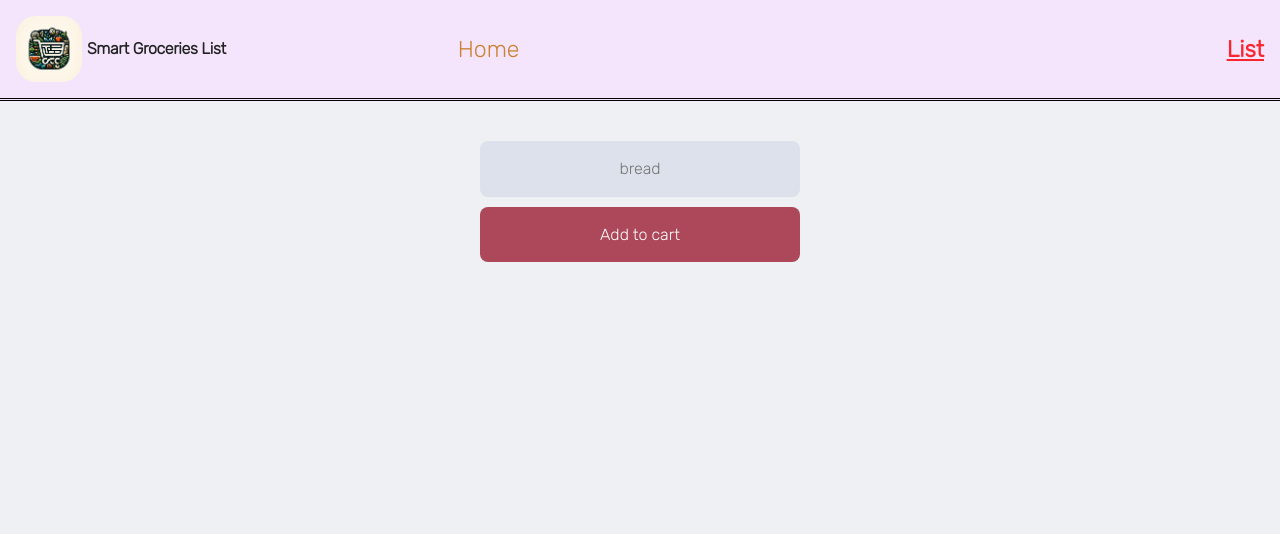
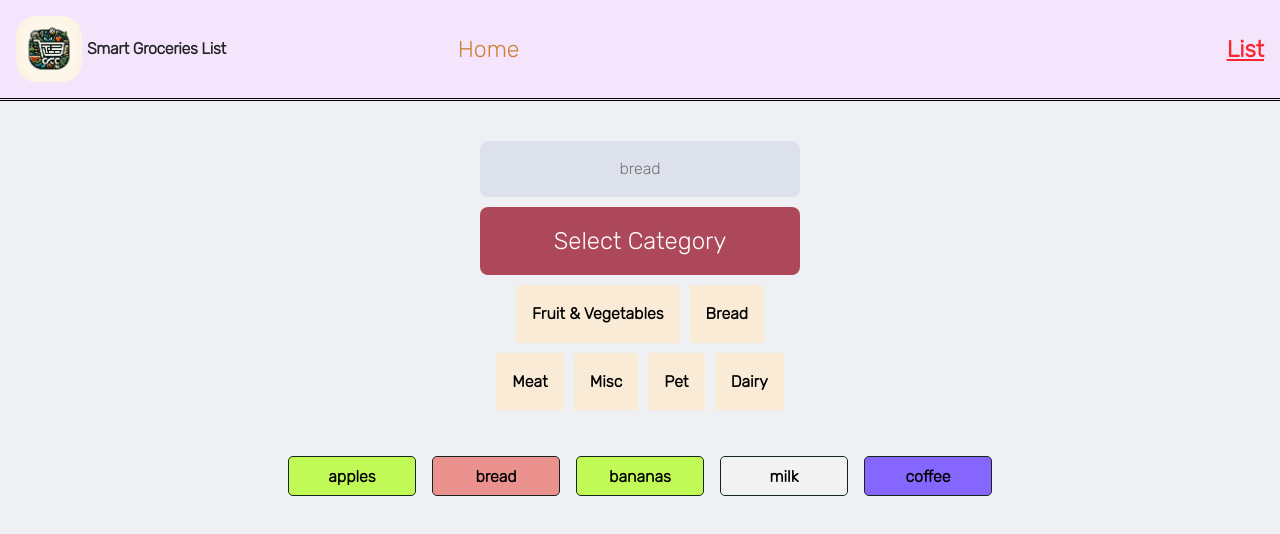
Before and after one commit to jbarriguete86/Supermakert-App, a React (Vite) app: page /list in a window 1280 px wide. Shown: the top 534 px of the page. Built offline with nearby package versions, Linux system fonts and the light colour scheme; no server answers; the database is empty.

Commit message:
updated
I added the whole functionalities, need to work on refactoring the filter to just display element within the filter and then setup the firebase realtime database to make it functional

```diff
--- a/src/App.jsx
+++ b/src/App.jsx
@@ -3,19 +3,8 @@ import { BrowserRouter, Routes, Route, Link } from "react-router-dom"
 import Home from './pages/Home'
 import List from './pages/List'
 import MainLayout from './components/MainLayout'
-import { getItems} from "./configuration/configuration"
 
 function App() {
-  const [items, setItems] = React.useState(null)
-
-
-  React.useEffect(()=>{
-    async function loadItems(){
-      const data = await getItems()
-      setItems(data)
-    }
-    loadItems()
-  },[])
 
 
   return (
--- /dev/null
+++ b/src/components/Card.jsx
@@ -0,0 +1,8 @@
+import React from "react"
+import Styles from "./components.module.css"
+
+export default function Card( {children, category}){
+    const categoryClass = Styles[category]
+    let combinedClasses=`${Styles.card} ${categoryClass}`
+return <p className={combinedClasses}>{children}</p>
+}
--- /dev/null
+++ b/src/components/CategoryCard.jsx
@@ -0,0 +1,24 @@
+import React from "react"
+import Styles from "./components.module.css"
+
+export default function CategoryCard({handleClick,handleClose, categories}){
+
+
+        function renderCategories(){
+            const categoriesItems=categories.map(cat=>{
+                return <p className={Styles.categoryOption} id={cat} onClick={(e)=>handleClick(e)}>{cat}</p>
+
+            })
+            return categoriesItems
+        }
+
+    return (
+        <div className={Styles.categoriesContainer}>
+            <p className={Styles.closeBtn} onClick={handleClose}>X</p>
+            <p className={Styles.categoryText}>Please, select the category for this item</p>
+            <div className={Styles.categoriesOptions}>
+                {renderCategories()}
+            </div>
+        </div>
+    )
+}
--- a/src/components/components.module.css
+++ b/src/components/components.module.css
@@ -41,3 +41,102 @@
     color: rgba(201, 125, 39, 0.952);
     text-decoration: none;
 }
+
+/* CARD COMPONENT */
+.card{
+    min-width: 100px;
+    width: 10%;
+    height: 40px;
+    text-align: center;
+    padding: 7px;
+    border: 1px solid var(--deep-forest);
+    border-radius: 5px;
+    font-weight: bold;
+    color: black;
+}
+
+.fruitAndVegetables{
+    background-color: var(--light-olive);
+}
+
+.bread{
+    background-color: var(--pastel-pink);
+}
+
+.meat{
+    background-color: var(--cherry-red);
+}
+
+.pet{
+    background-color: var(--paynes-gray);
+}
+
+.misc{
+    background-color: var(--soft-purple);
+}
+
+.dairy{
+    background-color: var(--creamy-white);
+}
+
+
+/* CATEGORY SELECTION CARD COMPONENT */
+
+.categoriesContainer{
+    width: 100%;
+    height: 100%;
+    position: fixed;
+    display: flex;
+    flex-direction: column;
+    align-items: center;
+    padding: 2em;
+    background-color: white;
+
+}
+
+.categoriesOptions{
+    display: flex;
+    flex-wrap: wrap;
+    align-items: center;
+    justify-content: center;
+    gap: 10px;
+
+}
+.categoryOption{
+    padding: 10px;
+    border-radius: 8px;
+    border: 1px black solid;
+    background-color: var(--light-green);
+    font-weight: bolder;
+}
+
+.closeBtn{
+    align-self: flex-end;
+}
+
+.categoryBtn{
+    padding: 15px;
+    border: 0;
+    border-radius: 8px;
+    font-size: 1.5rem;
+    text-align: center;
+    color: #FDFDFD;
+    background-color: var(--main-button);
+}
+
+.closeBtn:hover,
+.categoryBtn:hover,
+.categoryOption{
+    cursor: pointer;
+}
+
+.categoryBtn:hover{
+    background-color: var(--light-green);
+    color:#432000;
+}
+
+
+.selected{
+    background-color: var(--light-green);
+    color:#432000;
+}
--- a/src/configuration/configuration.js
+++ b/src/configuration/configuration.js
@@ -1,30 +1,29 @@
+const data= [
+  {
+    name:"apples",
+    id: "apples",
+    category:"fruitAndVegetables"
+  },
+  {
+    name:"bread",
+    id: "bread",
+    category:"bread"
+  },
+  {
+    name:"bananas",
+    id: "bananas",
+    category:"fruitAndVegetables"
+  },
+  {
+    name:"milk",
+    id: "milk",
+    category:"dairy"
+  },
+  {
+    name:"coffee",
+    id: "coffee",
+    category: "misc"
+  }
+]
 
-import { initializeApp } from "firebase/app";
-// import { getAnalytics } from "firebase/analytics";
-import { getFirestore, collection, getDocs, getDoc, doc } from "firebase/firestore/lite"
-
-const firebaseConfig = {
-  apiKey: "AIzaSyAAcF5h_9nQov3OW0xRbKCYAdNr04I79BU",
-  authDomain: "smart-groceries-app.firebaseapp.com",
-  projectId: "smart-groceries-app",
-  storageBucket: "smart-groceries-app.appspot.com",
-  messagingSenderId: "827605699364",
-  appId: "1:827605699364:web:857c3e16af5c9451f941b1",
-  measurementId: "G-56HLVXWG1V"
-};
-
-// Initialize Firebase
-const app = initializeApp(firebaseConfig);
-
-const db = getFirestore(app)
-
-const itemCollectionRef = collection(db, "Items")
-
-export async function getItems(){
-    const snapshot = await getDocs(itemCollectionRef)
-    const items= snapshot.docs.map(doc=>({
-        ...doc.data(),
-        id:doc.id
-    }))
-    return items[0]
-}
+export default data
--- a/src/global.css
+++ b/src/global.css
@@ -72,6 +72,7 @@ h6 {
   --soft-purple: #8566ff;
   --light-olive: #c1f957;
   --sage-green: #606c54;
+  --main-button: #AC485A;
 }
 
 /* Type Scale */
--- a/src/pages/List.jsx
+++ b/src/pages/List.jsx
@@ -1,31 +1,150 @@
 import React from "react"
 import Styles from "./pages.module.css"
+import data from "../configuration/configuration"
+import Card from "../components/Card"
+import CategoryCard from "../components/CategoryCard"
 
 export default function List(){
-const [formData, setFormData]=React.useState({
-    listItem:""
+const [formData, setFormData]=React.useState([])
+const [inputData, setInputData]= React.useState({
+   name:"",
+   id:"",
+   category:""
+})
+const [category, setCategory] = React.useState(false)
+const [filter, setFilter] = React.useState("")
+const categories= ["fruitAndVegetables", "bread", "meat", "misc", "pet", "dairy"]
+
+React.useEffect(()=>{
+    setFormData(data)
+},[])
+
+React.useEffect(()=>{
+   const listItems= renderList()
+},[formData])
+
+React.useEffect(()=>{
+    console.log(inputData)
+    console.log(formData)
+},[inputData])
+
+React.useEffect(()=>{
+    if(filter){
+        filterItems(filter)
+    }
+},[filter])
+
+
+function renderList(){
+    const listItem=formData.map(item=>{
+        return <Card key={item.id} category={item.category}>{item.name}</Card>
     })
 
+    return listItem
+}
+
+function renderFilters(){
+    const filters=categories.map(cat=>{
+        if(cat === "fruitAndVegetables"){
+            return <a onClick={getFilterData} className={Styles.filterOption}>Fruit & Vegetables</a>
+        } else {
+            return <a onClick={getFilterData} className={Styles.filterOption}>{cat.slice(0,1).toUpperCase() + cat.slice(1)}</a>
+        }
+    })
+
+    return filters
+}
+
+function getFilterData(e){
+    let cat=e.target.textContent === "Fruit & Vegetables" ? "fruitAndVegetable" : e.target.textContent.toLowerCase()
+    setFilter(cat)
+}
+
+function filterItems(filt){
+    const sortedItems = [...formData].sort((a, b) => {
+        if (a.category === b.category) {
+          return 0;
+        } else if (a.category === filt) {
+          return -1;
+        } else if (b.category === filt) {
+          return 1;
+        } else {
+          return 0;
+        }
+      })
+
+      setFormData(sortedItems)
+}
 
  function handleChange(e){
-    setFormData(prevFormData=>({
-        ...prevFormData,
-        listItem: e.target.value
-    }))
+    setInputData(prevInputData=>(
+        {
+            ...prevInputData,
+            name:e.target.value,
+            id:e.target.value
+        })
+    )
+}
+
+function toggleCategoryCard(){
+    if(inputData.name){
+        setCategory(prevCategory=>!prevCategory)
+    }else{
+        console.log("no input yet")
+    }
+}
+
+function handleSelectCategory(e){
+    setInputData(prevInputData=>(
+        {
+            ...prevInputData,
+            category: e.target.textContent
+        })
+    )
+    toggleCategoryCard()
+}
+
+
+function handleSubmit(){
+    setFormData(prevFormData=>[...prevFormData, inputData])
+    setInputData({
+        name:"",
+        id:"",
+        category:""
+    }
+
+    )
 
 }
 
     return (
-    <form className={Styles.inputContainer}>
+        <div className={Styles.mainContainer}>
+        {category &&
+        <CategoryCard
+            handleClose={toggleCategoryCard}
+            categories={categories}
+            handleClick={handleSelectCategory}/>}
+
+        <form  className={Styles.inputContainer}>
             <input
                 type="text"
                 id="input-field"
                 placeholder="bread"
                 name="listItem"
-            value={formData.listItem}
+                value={inputData.name}
                 onChange={handleChange}
             />
-        <button>Add to cart</button>
-
-    </form>)
+            {!inputData.category ?
+            (<a onClick={toggleCategoryCard} className={Styles.submitBtn} >Select Category</a>)
+            :
+            ((<a onClick={handleSubmit} className={Styles.submitBtn} >Add to cart</a>))}
+        <div className={Styles.filterContainer}>
+            {renderFilters()}
+        </div>
+        </form>
+        <div className={Styles.cardContainer}>
+            {formData ? renderList() : (<p>There's no list...yet</p>)}
+        </div>
+        </div>
+    )
 }
--- a/src/pages/pages.module.css
+++ b/src/pages/pages.module.css
@@ -34,8 +34,8 @@
 }
 
 input,
-button{
-    font-family: 'Rubik', sans-serif;
+.submitBtn{
+    /* font-family: 'Rubik', sans-serif; */
     padding: 15px;
     border: 0;
     border-radius: 8px;
@@ -48,7 +48,49 @@ input {
     margin: 10px 0;
 }
 
-button {
+.submitBtn {
     color: #FDFDFD;
-    background-color: #AC485A;
+    background-color: var(--main-button);
 }
+
+.cardContainer{
+    display: flex;
+    flex-wrap: wrap;
+    gap: 1em;
+    align-items: center;
+    justify-content: center;
+}
+
+.filterContainer{
+    min-width: 80px;
+    display: flex;
+    flex-wrap: wrap;
+    gap: 10px;
+    align-items: center;
+    justify-content: center;
+    margin-top: 10px;
+
+}
+
+.filterOption{
+    background-color: antiquewhite;
+    color: black;
+    font-weight: bolder;
+    padding: 1em;
+}
+
+.submitBtn:hover,
+.filterOption:hover{
+ cursor: pointer;
+}
+
+.submitBtn:hover{
+    background-color: var(--light-green);
+    color:#432000;
+}
+
+.filterOption:hover{
+    border: 1px solid red;
+    border-radius: 8px;;
+    color:#432000;
+}
```
Also changed, not shown: src/components/CategoryCard/index.js (added). Lines whose indentation alone changed are shown as unchanged.
